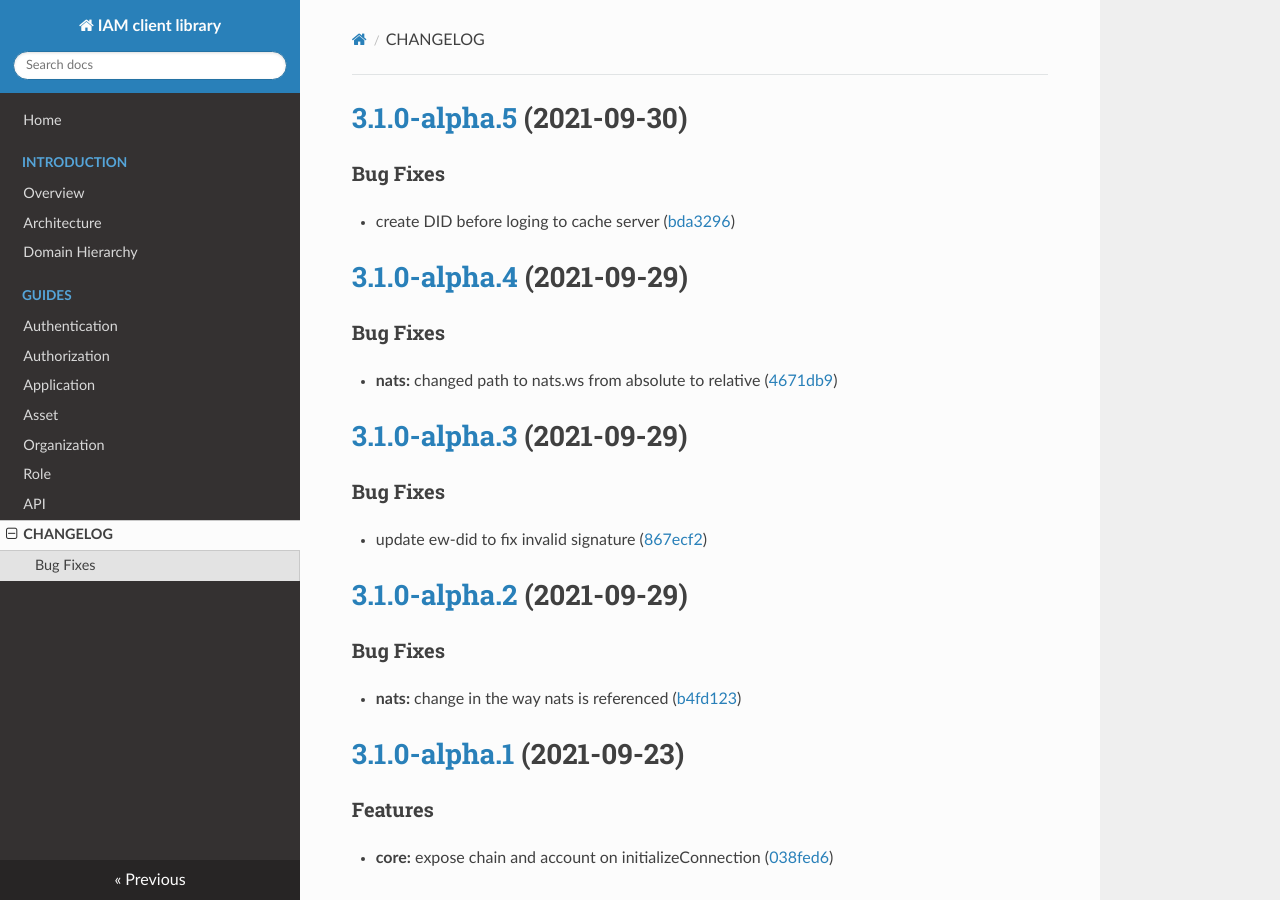
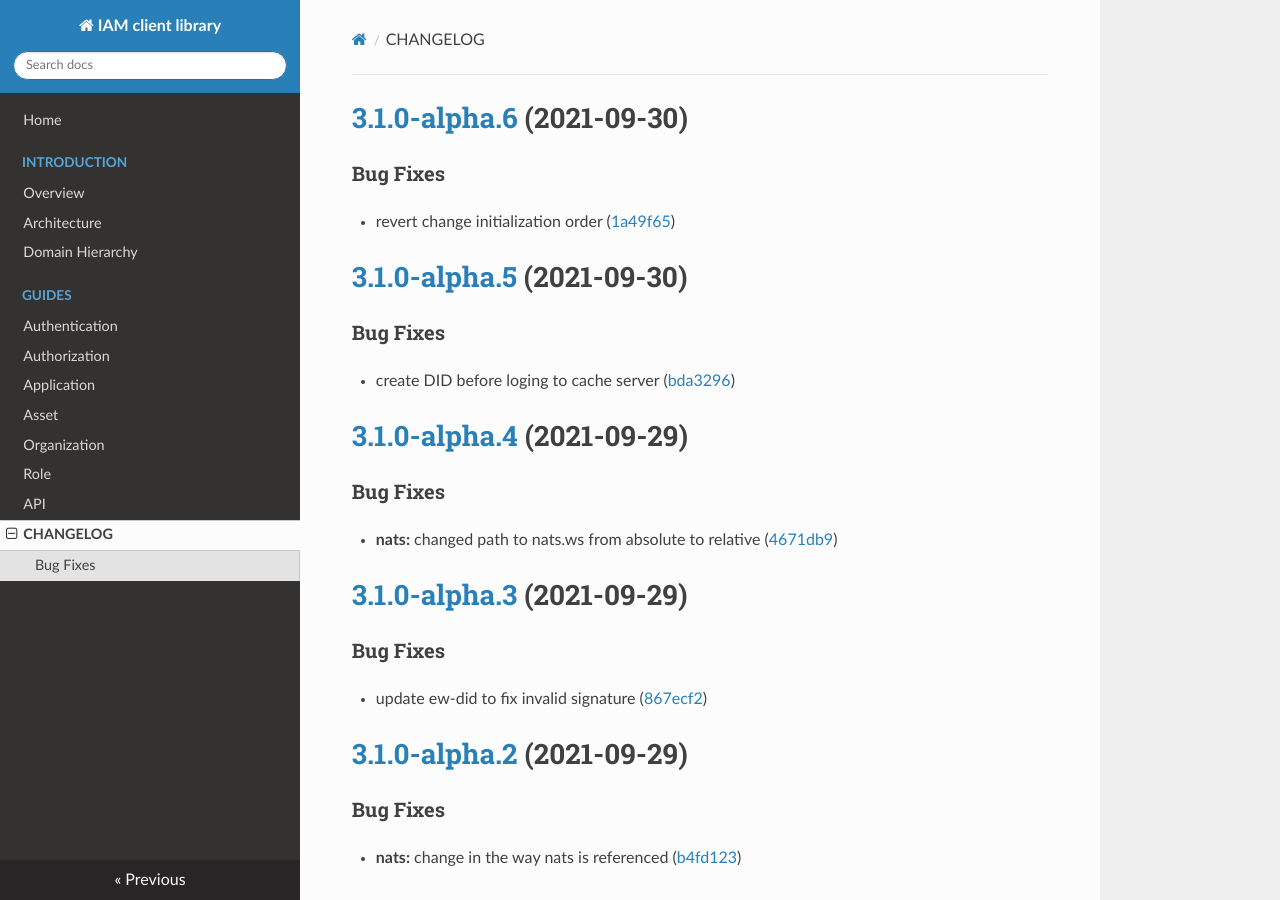
Before and after one commit to energywebfoundation/iam-client-lib, an MkDocs documentation site: the page built from docs/CHANGELOG.md, in a window 1280 px wide and 900 px high. Built offline with MkDocs 1.6.1, drawn with Linux system fonts in a browser that asks for light colours; nearby versions of some CDN libraries.

Commit message:
chore(release): 3.1.0-alpha.6 [skip ci]
# [3.1.0-alpha.6](https://github.com/energywebfoundation/iam-client-lib/compare/v3.1.0-alpha.5...v3.1.0-alpha.6) (2021-09-30)

### Bug Fixes

* revert change initialization order ([1a49f65](https://github.com/energywebfoundation/iam-client-lib/commit/1a49f65184aff675a74be01a67356a30393c19a6))

```diff
--- a/docs/CHANGELOG.md
+++ b/docs/CHANGELOG.md
@@ -1,3 +1,10 @@
+# [3.1.0-alpha.6](https://github.com/energywebfoundation/iam-client-lib/compare/v3.1.0-alpha.5...v3.1.0-alpha.6) (2021-09-30)
+
+
+### Bug Fixes
+
+* revert change initialization order ([1a49f65](https://github.com/energywebfoundation/iam-client-lib/commit/1a49f65184aff675a74be01a67356a30393c19a6))
+
 # [3.1.0-alpha.5](https://github.com/energywebfoundation/iam-client-lib/compare/v3.1.0-alpha.4...v3.1.0-alpha.5) (2021-09-30)
 
 
```
